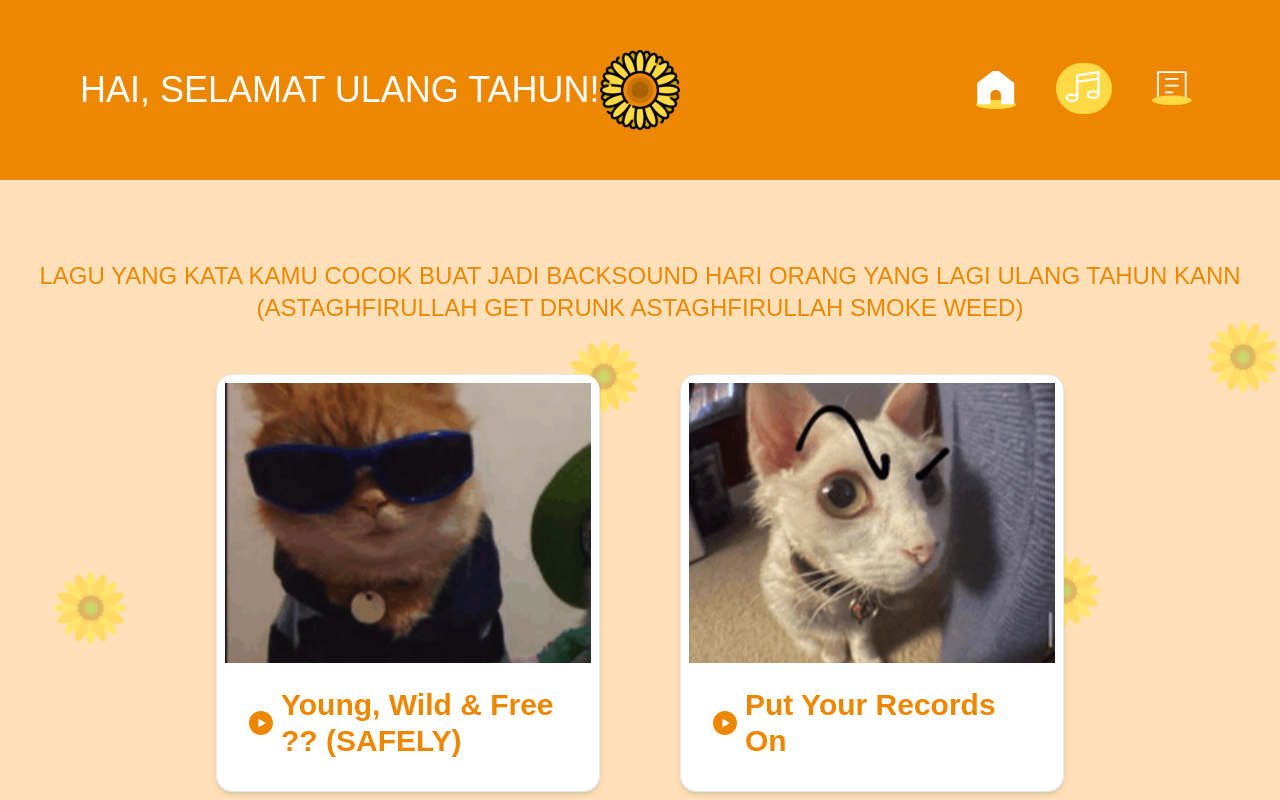
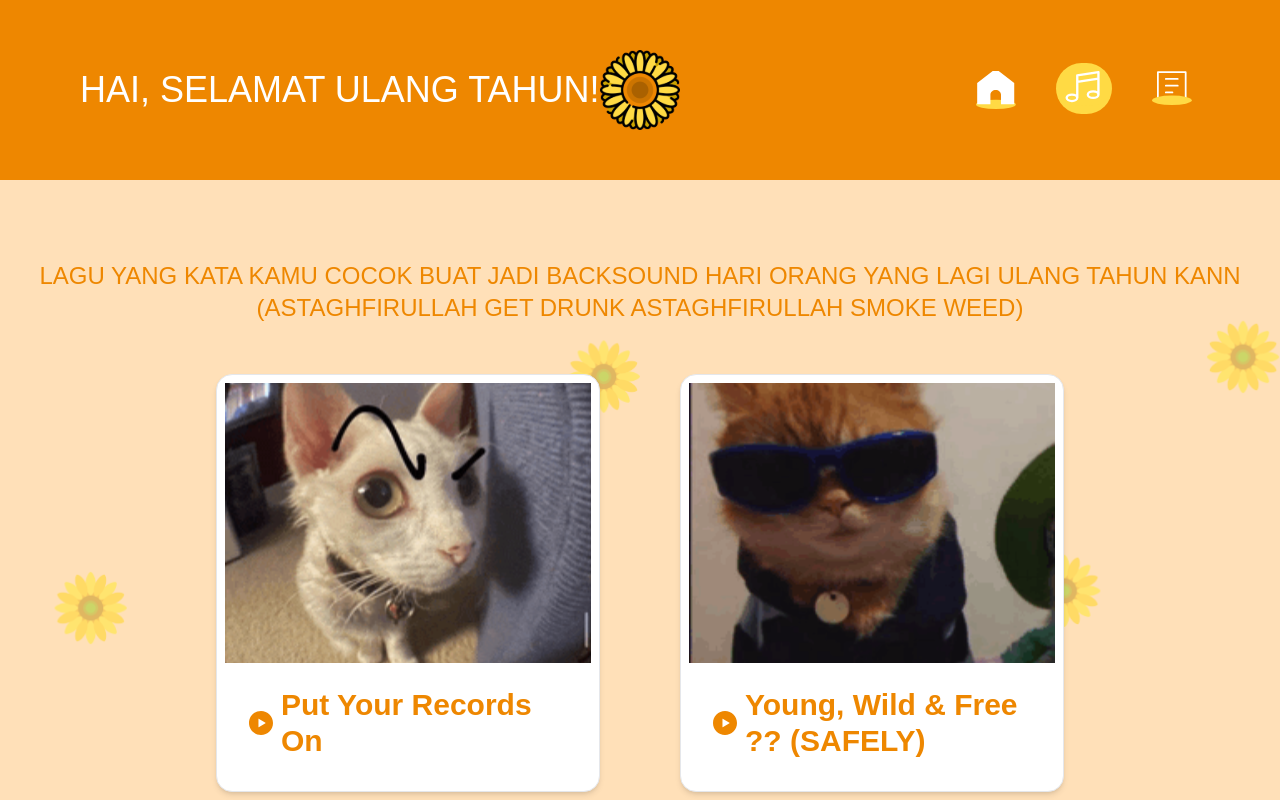
Before and after one commit to RenggoPandora/HappyBirthday, a React (Vite) app: page /music in a window 1280 px wide. Shown: the top 800 px of the page. Built offline with nearby package versions, Linux system fonts and the light colour scheme; a web font is replaced by a local one.

Commit message:
adjustment

```diff
--- a/src/components/pages/Music.jsx
+++ b/src/components/pages/Music.jsx
@@ -26,8 +26,8 @@ export default function Music() {
              (ASTAGHFIRULLAH GET DRUNK ASTAGHFIRULLAH SMOKE WEED)
           </p>
           <div className='flex flex-wrap justify-center gap-20 items-center mt-[50px]'>
+                <MusicCard image="/assets/SONG 2.svg" title="Put Your Records On" link="https://open.spotify.com/track/2nGFzvICaeEWjIrBrL2RAx?si=9693c667832044d6"/>
                 <MusicCard image="/assets/SONG 1.svg" title="Young, Wild & Free ?? (SAFELY)" link="https://open.spotify.com/track/2g7uRZ68eLtv74XrxgdT2q?si=a27e7e1405a84b31"/>
-                <MusicCard image="/assets/SONG 2.svg" title="Put Your Records On" link="https://open.spotify.com/track/2nGFzvICaeEWjIrBrL2RAx?si=9693c667832044d6"/>
                 <MusicCard image="/assets/SONG 3.svg" title="Just Dance" link="https://open.spotify.com/track/1dzQoRqT5ucxXVaAhTcT0J?si=b91eafc00b8e4e46"/>
           </div>
           {/* Audio untuk Backsound */}
```
